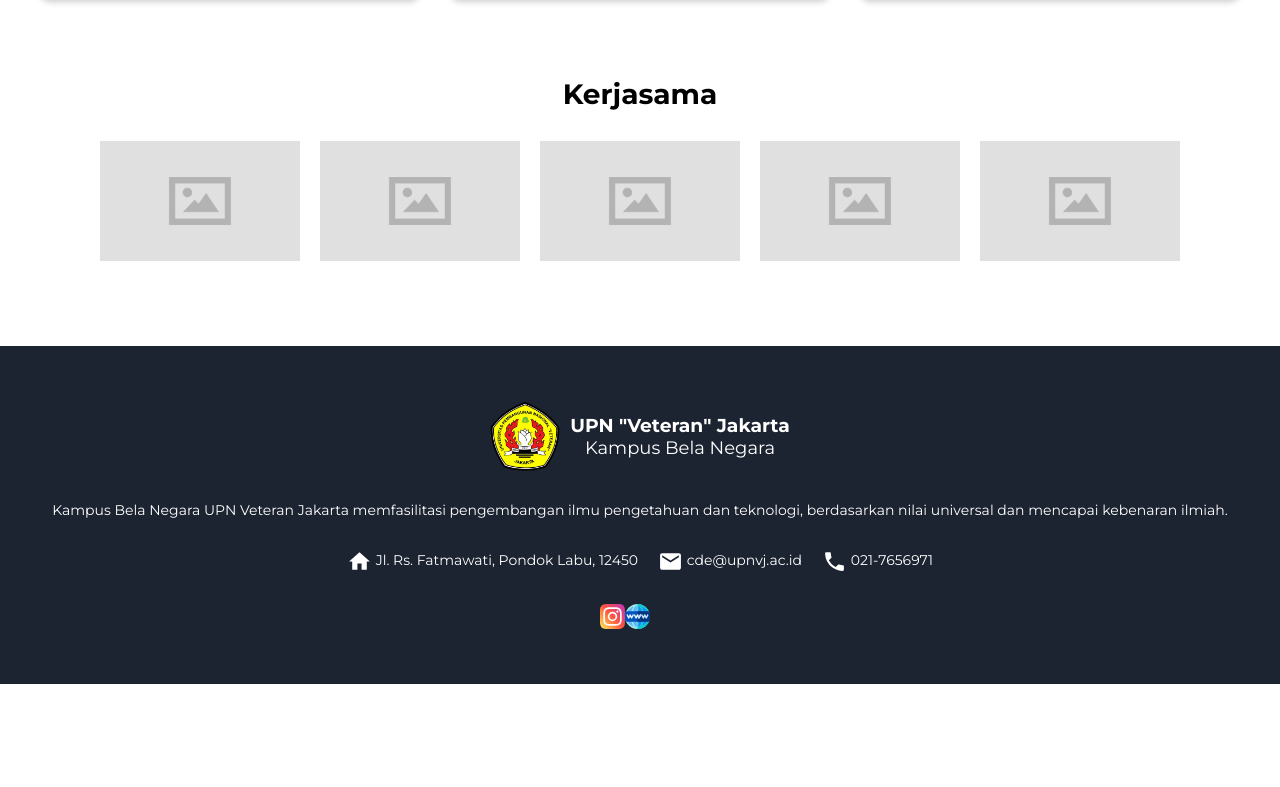
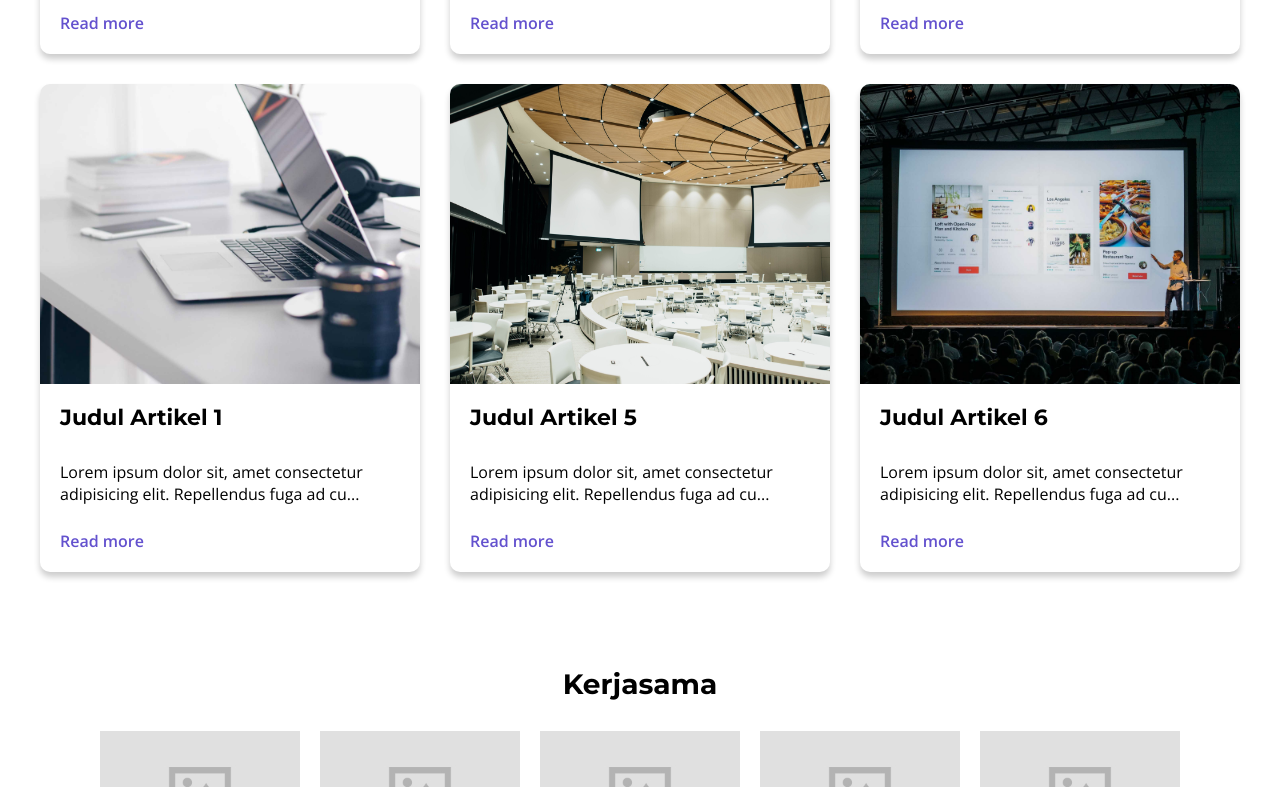
Before and after one commit to panduananto/upt-pkk-upnvj, a plain HTML site: page src/index.html in a window 1280 px wide. Shown: the part 1472-2259 px from the top of the page. Before the commit the page ends 2156 px from the top, so only its background shows below. Drawn offline with nearby package versions, Linux system fonts and the light colour scheme.

Commit message:
article section on homepage more responsive

```diff
--- a/src/index.html
+++ b/src/index.html
@@ -241,6 +241,48 @@
                 <a href="">Read more</a>
               </div>
             </div>
+            <div class="item-card-column">
+              <div class="item-card-image">
+                <img src="./assets/images/loker.jpg" alt="intern-image" />
+              </div>
+              <div class="item-card-text">
+                <h4>Judul Artikel 1</h4>
+                <p id="excerpt">
+                  Lorem ipsum dolor sit, amet consectetur adipisicing elit.
+                  Repellendus fuga ad cum aspernatur iusto similique vel
+                  temporibus rem illum impedit?
+                </p>
+                <a href="">Read more</a>
+              </div>
+            </div>
+            <div class="item-card-column">
+              <div class="item-card-image">
+                <img src="./assets/images/seminarkarir.jpg" alt="intern-image" />
+              </div>
+              <div class="item-card-text">
+                <h4>Judul Artikel 5</h4>
+                <p id="excerpt">
+                  Lorem ipsum dolor sit, amet consectetur adipisicing elit.
+                  Repellendus fuga ad cum aspernatur iusto similique vel
+                  temporibus rem illum impedit?
+                </p>
+                <a href="">Read more</a>
+              </div>
+            </div>
+            <div class="item-card-column">
+              <div class="item-card-image">
+                <img src="./assets/images/event.jpg" alt="intern-image" />
+              </div>
+              <div class="item-card-text">
+                <h4>Judul Artikel 6</h4>
+                <p id="excerpt">
+                  Lorem ipsum dolor sit, amet consectetur adipisicing elit.
+                  Repellendus fuga ad cum aspernatur iusto similique vel
+                  temporibus rem illum impedit?
+                </p>
+                <a href="">Read more</a>
+              </div>
+            </div>
           </div>
         </div>
       </section>
--- a/src/styles/index.css
+++ b/src/styles/index.css
@@ -124,6 +124,7 @@
 .topik-utama-container .item-card-row {
   display: flex;
   flex-direction: row;
+  flex-wrap: wrap;
   align-items: center;
   justify-content: space-evenly;
   margin: 0 -15px;
@@ -133,13 +134,14 @@
   background-color: white;
   border-radius: 10px;
   box-shadow: 0px 5px 6px rgba(0, 0, 0, 0.2);
-  margin: 0 15px;
-  width: 33.33%;
+  margin: 15px 15px;
+  flex-basis: 30%;
+  flex-grow: 1;
 }
 
 .topik-utama-container .item-card-image {
   border-radius: 10px 10px 0 0;
-  height: 50%;
+  height: 300px;
   position: relative;
   overflow: hidden;
 }
@@ -198,13 +200,12 @@
   }
 
   .topik-utama-container .item-card-row {
-    flex-direction: column;
+    flex-direction: row;
     justify-content: space-evenly;
   }
 
   .topik-utama-container .item-card-column {
-    margin: 0;
-    width: 90%;
+    flex-basis: 45%;
   }
 }
 
@@ -212,4 +213,8 @@
   .home-header-detail h1 {
     font-size: 40px;
   }
+
+  .topik-utama-container .item-card-row {
+    flex-direction: column;
+  }
 }
```
